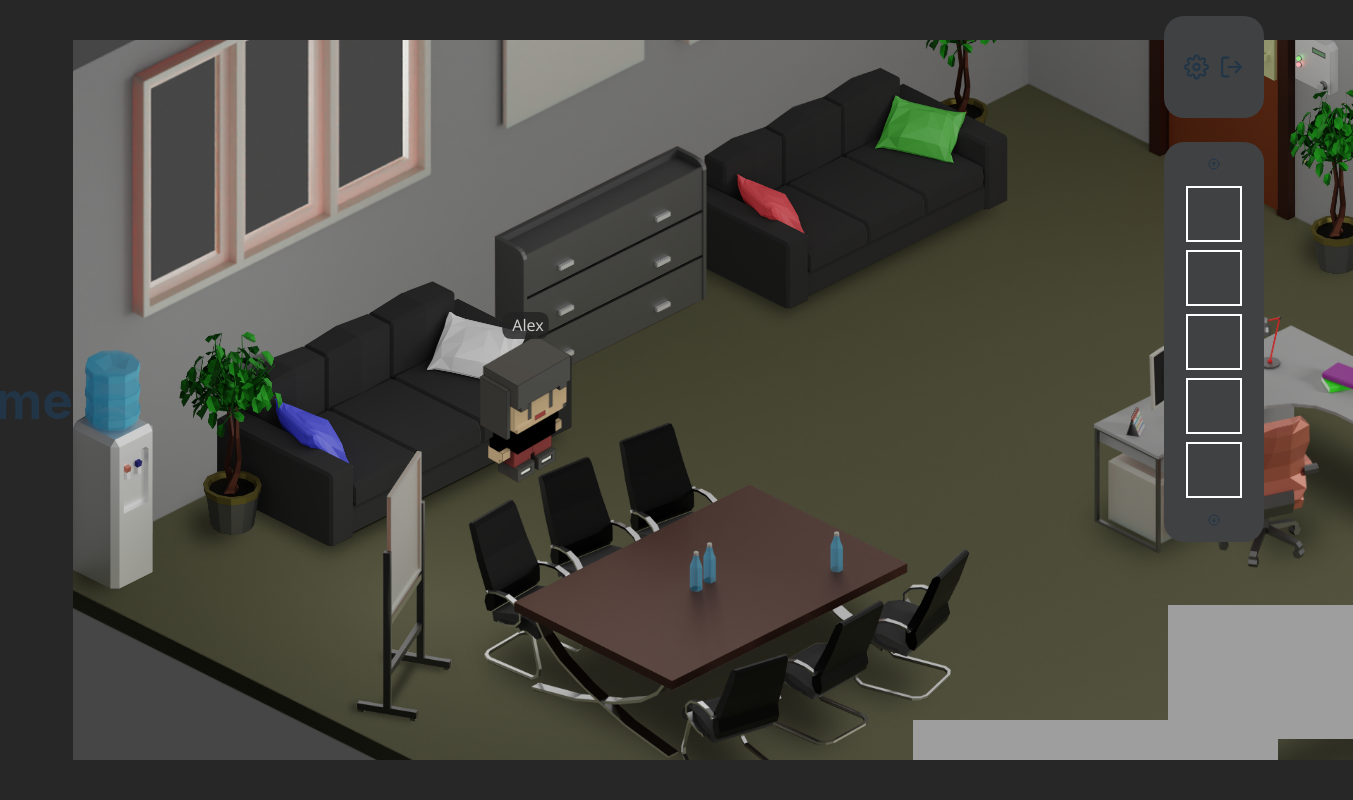
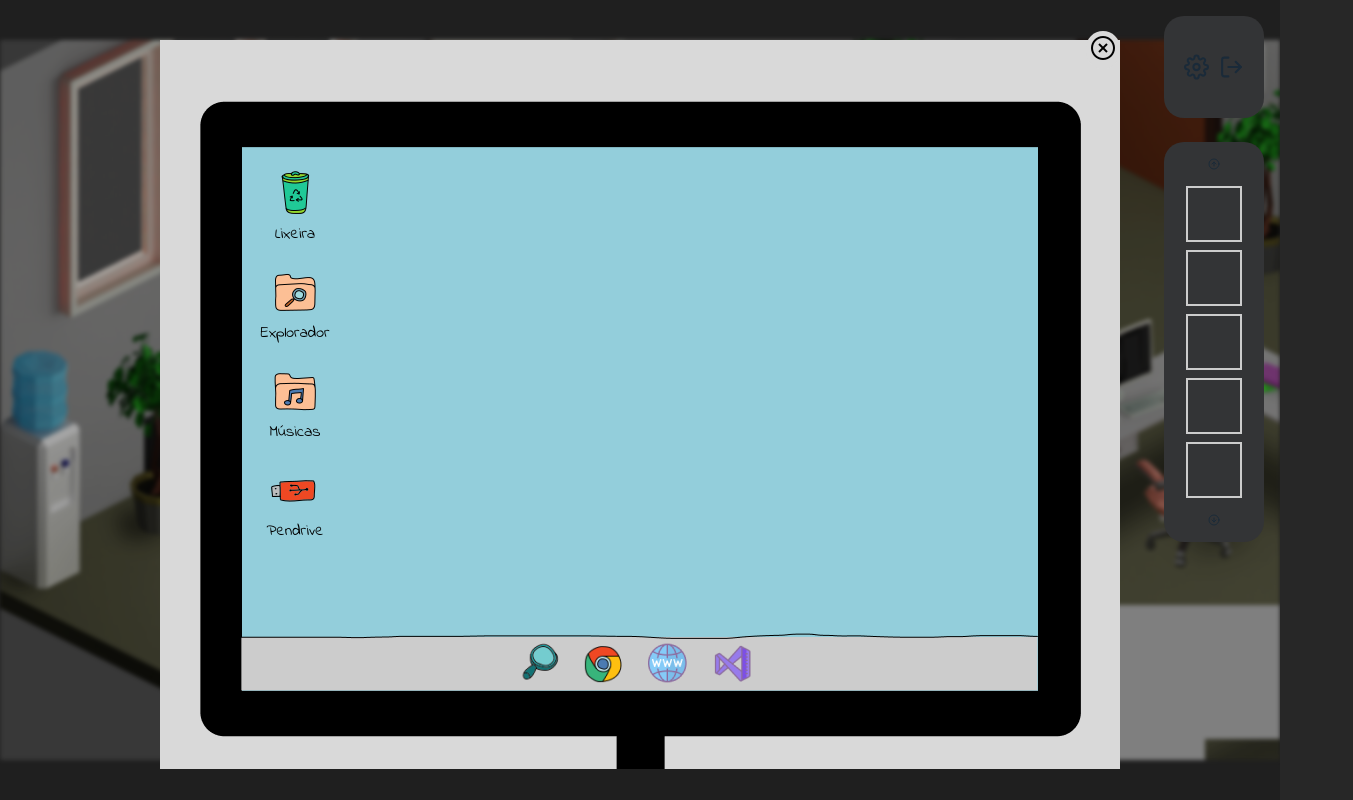
Before and after one commit to Chap0linSolutions/escape-room-client, a React (Vite) app: page / in a window 1280 px wide. Shown: the whole page, 1353 px wide, since content can reach past the window. Built offline with nearby package versions, Linux system fonts and the light colour scheme.

Commit message:
[ER-47] GameScene changes to open computer mechanics

```diff
--- a/src/scenes/GameScene/GameScene.tsx
+++ b/src/scenes/GameScene/GameScene.tsx
@@ -31,6 +31,8 @@ export function GameScene() {
     });
   };
 
+  const randomFragment = <ComputerScene />;
+
   useLayoutEffect(() => {
     // Still need to add a loading state
     const width = window.innerWidth;
@@ -48,9 +50,8 @@ export function GameScene() {
       setGameScale(heightRatio);
     }
     handleStartGame();
+    showPopup(randomFragment)
   }, []);
-
-  const randomFragment = <ComputerScene />;
 
   return (
     <>
@@ -61,7 +62,6 @@ export function GameScene() {
           justifyContent: 'center',
           alignItems: 'center',
         }}>
-        <h1 onClick={() => showPopup(randomFragment)}>Game</h1>
         <canvas
           style={{
             transform: `scale(${gameScale})`,
```
